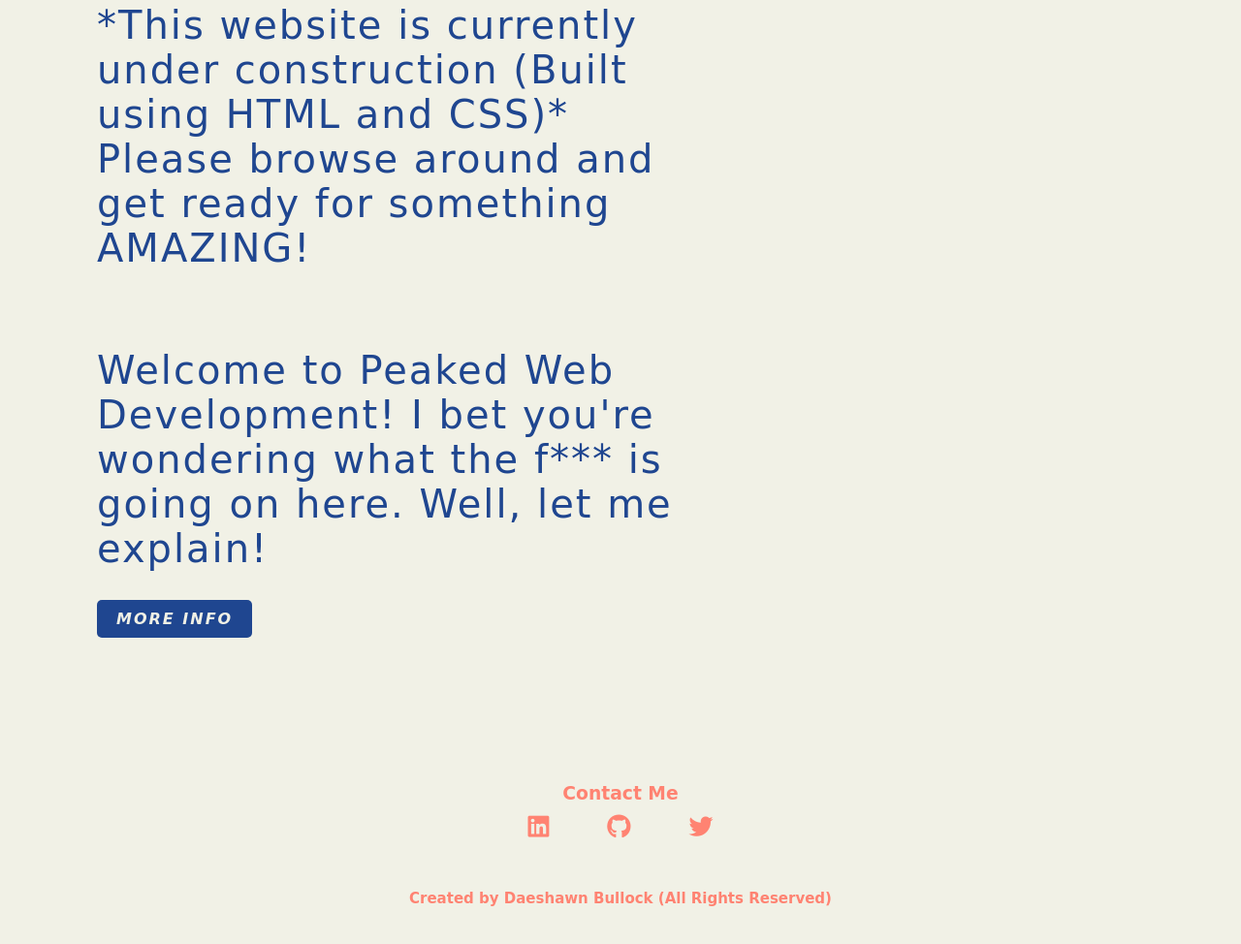
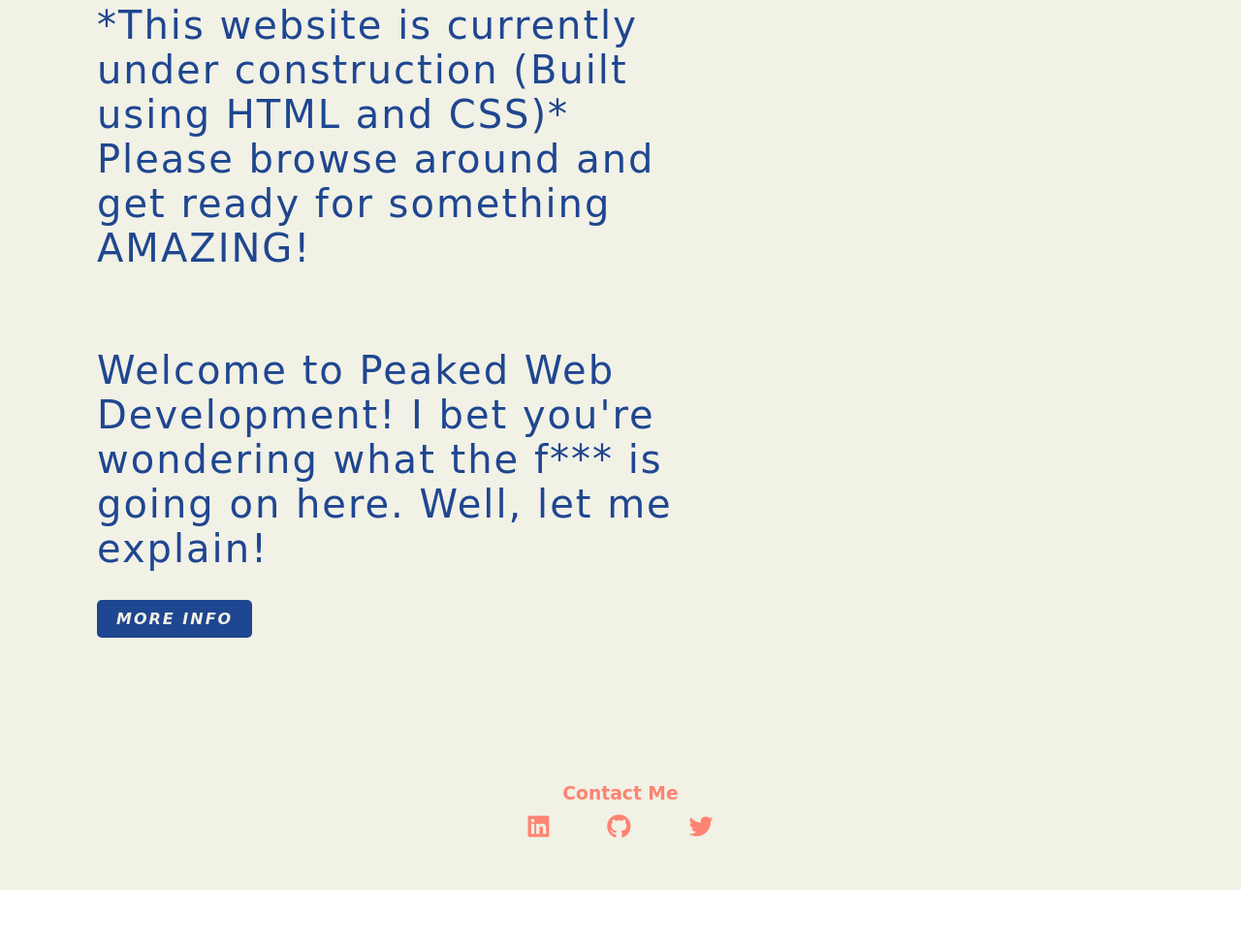
Before and after one commit to shawnbull26/shawnbull26.github.io, a plain HTML site: page index.html in a window 1280 px wide. Shown: the part 242-1216 px from the top of the page at 97% size. After the commit the page ends 1160 px from the top, so only its background shows below. Drawn offline with Linux system fonts and the light colour scheme; a web font is replaced by a local one.

Commit message:
Update index.html

```diff
--- a/index.html
+++ b/index.html
@@ -56,11 +56,11 @@
       <a href="https://twitter.com/dreadhead_dae"><i class="fa-brands fa-twitter"></i></a>
 
     </div>
-    <div class="rights">
+<!--     <div class="rights">
 
       <h4>Created by Daeshawn Bullock (All Rights Reserved)</h4>
 
-    </div>
+    </div> -->
   </section>
 
 </body>
```
